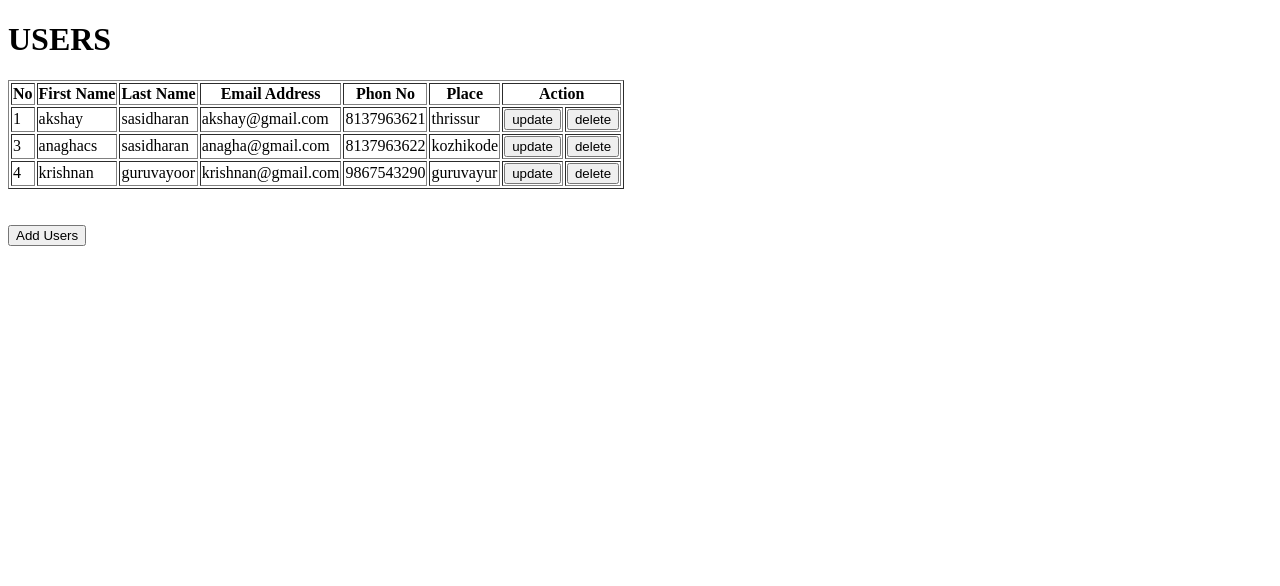
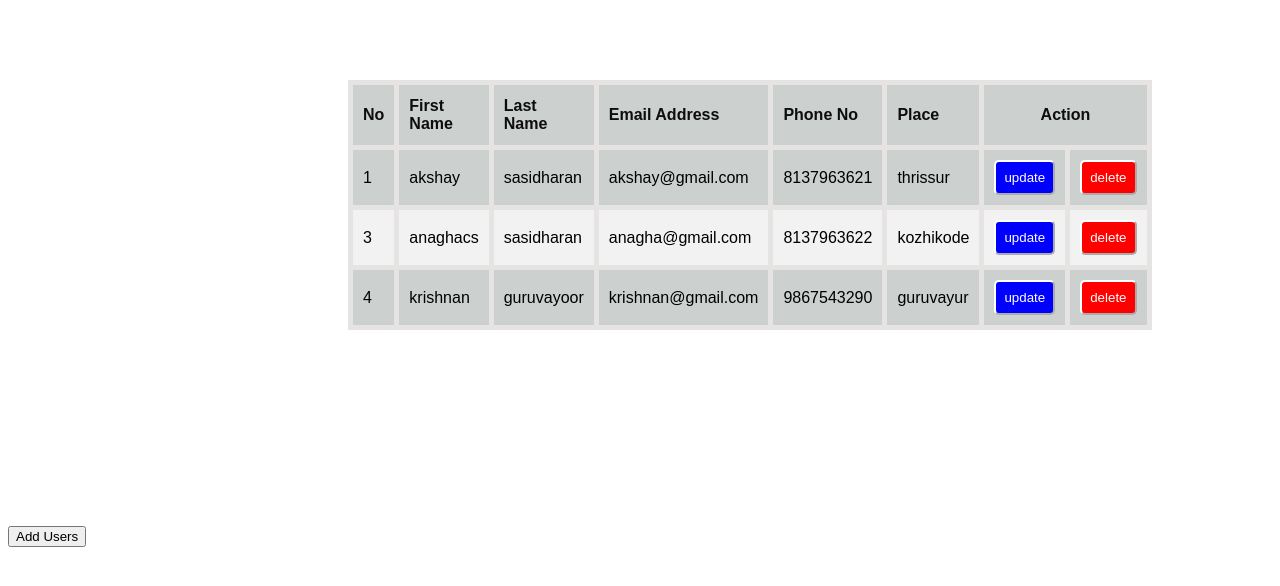
Before and after one commit to Anaghacs/Django_CRUD, a Django app: page / in a window 1280 px wide. Shown: the top 586 px of the page. Run offline with Django 5.2, Linux system fonts and the light colour scheme; data comes from the database, SQL or seed files in the repository; both versions use the stored data as it was after the commit.

Commit message:
CRUD Operation finished

```diff
--- /dev/null
+++ b/newapp/static/style.css
@@ -0,0 +1,115 @@
+.container {
+    margin: 80px 240px 60px 240px;
+    padding: 0px 100px 100px 100px;
+    /* background-color: #ccd0ce; */
+}
+
+#customers {
+    margin-top: 50px;
+    background-color: #ccd0ce;
+    font-family: Arial, Helvetica, sans-serif;
+    border-collapse: collapse;
+    width: 100%;
+}
+
+#customers td,
+#customers th {
+    border: 5px solid rgb(230, 227, 227);
+    padding: 10px 10px 10px 10px;
+}
+
+#customers tr:nth-child(even) {
+    background-color: #f2f2f2;
+}
+
+#customers tr:hover {
+    background-color: #ddd;
+}
+
+#customers th {
+    padding-top: 12px;
+    padding-bottom: 12px;
+    text-align: left;
+    background-color: #ccd0ce;
+    color: rgb(14, 13, 13);
+}
+
+#customers #mid {
+    text-align: center;
+}
+
+#customers #up {
+    background-color: blue;
+    border-color: white;
+    border-radius: 5px;
+    padding: 8px;
+    color: white;
+}
+
+#customers #del {
+    background-color: red;
+    border-color: white;
+    border-radius: 5px;
+    padding: 8px;
+    color: white;
+}
+
+#customers button {
+    width: 100%;
+}
+
+.container1 #new {
+    background-color: #818583;
+    border-radius: 5px;
+    margin: 20px 90px;
+    padding: 8px;
+    color: black;
+    border: none;
+    width: 250px;
+
+}
+
+.container2 #new1 {
+    background-color: blue;
+    border-color: red;
+    border-radius: 5px;
+    padding: 8px;
+    color: white;
+}
+
+h1 {
+    color: black;
+}
+
+.container1 input {
+    padding: 8px;
+}
+
+.container2 input {
+    padding: 8px;
+}
+
+.container1 {
+    margin: 80px 240px 60px 240px;
+    padding: 0px 100px 100px 100px;
+    background-color: #ccd0ce;
+}
+
+.container2 {
+    margin: 80px 240px 60px 240px;
+    padding: 0px 100px 100px 100px;
+}
+
+.container #new3 {
+    padding: 8px;
+    background-color: rgb(27, 24, 199);
+    color: white;
+    border-radius: 4px;
+    border-color: #04AA6D;
+}
+.container1 .input1{
+    width: 200px;
+}
+.container1 .input2{
+    width: 420px;
+}
--- a/newapp/templates/index.html
+++ b/newapp/templates/index.html
@@ -5,16 +5,19 @@
     <meta name="viewport" content="width=device-width, initial-scale=1.0">
     <title>Index</title>
 </head>
+
+{% load static %}
+<link rel="stylesheet" href="{% static 'style.css' %}">
+
 <body>
     <div class="container">
-        <h1>USERS</h1>
         <table id="customers" border="1">
             <thead>
                 <th>No</th>
-                <th>First Name</th>
-                <th>Last Name</th>
+                <th> First Name</th>
+                <th> Last Name</th>
                 <th>Email Address</th>
-                <th>Phon No</th>
+                <th>Phone No</th>
                 <th>Place</th>
                 <th colspan="2" id="mid">Action</th>
             </thead>
@@ -27,16 +30,17 @@
                 <td>{{x.phone_no}}</td>
                 <td>{{x.place}}</td>
                 <td>
-                    <a href="update"><button id="up">update</button></a>
+                    <a href="update/{{x.id}}"><button id="up">update</button></a>
                 </td>
                 <td>
-                    <a href="delete"><button id="del">delete</button></a>
+                    <a href="delete/{{x.id}}"><button id="del">delete</button></a>
                 </td>
             </tr>
             {% endfor %}
         </table>
+    </div>
         <br><br>
-        <a href=""><button id="new3">Add Users</button></a>
+        <a href="{% url 'add' %}"><button id="new3">Add Users</button></a>
     </div>
 </body>
 </html>
--- a/newapp/urls.py
+++ b/newapp/urls.py
@@ -20,4 +20,9 @@ from .import views
 
 urlpatterns = [
     path('', views.index,name="index"),
+    path('add/',views.add,name="add"),
+    path('addrec/',views.addrec,name="addrec"),
+    path('delete/<int:id>/',views.delete,name="delete"),
+    path('update/<int:id>/',views.update,name="update"),
+    path('update/uprec/<int:id>/',views.uprec,name="uprec")
 ]
--- a/newapp/views.py
+++ b/newapp/views.py
@@ -1,7 +1,44 @@
-from django.shortcuts import render
+from django.shortcuts import render,redirect
 from .models import Users
 
 # Create your views here.
 def index(request):
     mem=Users.objects.all()
     return render(request,'index.html',{'mem':mem})
+
+def add(request):
+    return render(request,'add.html')
+
+def addrec(request):
+    a=request.POST['first']
+    b=request.POST['last']
+    c=request.POST['email']
+    d=request.POST['phone']
+    e=request.POST['place']
+    mem=Users(first_name=a,last_name=b,email_address=c,phone_no=d,place=e)
+    mem.save()
+    return redirect("/")
+
+def delete(request,id):
+    mem=Users.objects.get(id=id)
+    mem.delete()
+    return redirect("/")
+
+def update(request,id):
+    mem=Users.objects.get(id=id)
+    return render(request,'update.html',{'mem':mem})
+
+def uprec(request,id):
+    a=request.POST['first']
+    b=request.POST['last']
+    c=request.POST['email']
+    d=request.POST['phone']
+    e=request.POST['place']
+    mem=Users.objects.get(id=id)
+    mem.first_name=a
+    mem.last_name=b
+    mem.email_address=c
+    mem.phone_no=d
+    mem.place=e
+    mem.save()
+    return redirect("/")
```
Also changed, not shown: newapp/templates/add.html (added, +27 -0 lines), newapp/templates/update.html (added, +22 -0 lines), db.sqlite3.
